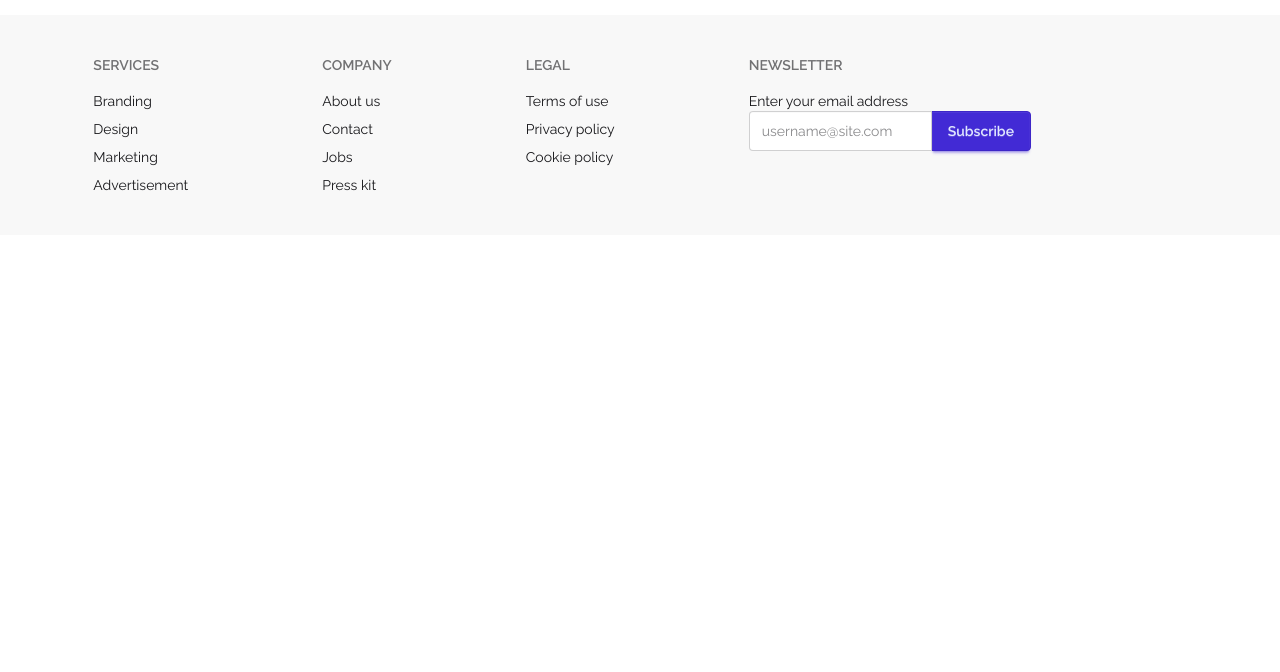
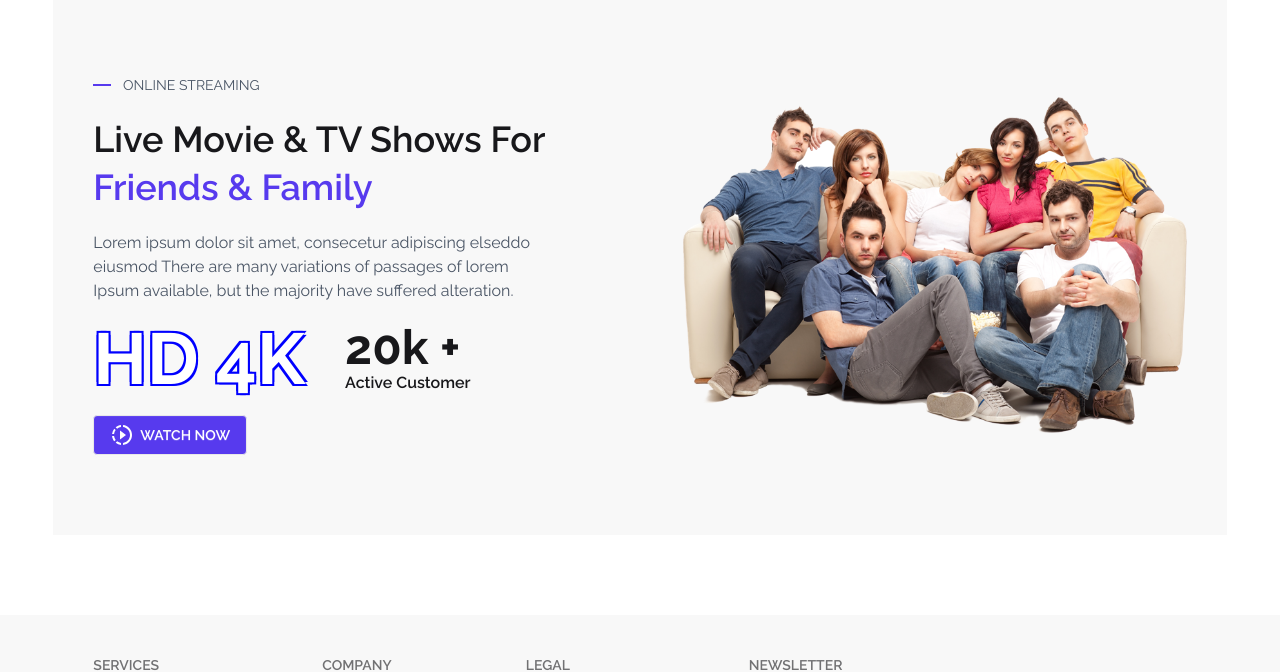
Before and after one commit to abdullahjim29/islamic-vision-client, a React (Vite) app: page / in a window 1280 px wide. Shown: the part 1413-2085 px from the top of the page. Before the commit the page ends 1648 px from the top, so only its background shows below. Built offline with nearby package versions, Linux system fonts and the light colour scheme; no server answers.

Commit message:
added second extra section on home page with AOS animation

```diff
--- a/package.json
+++ b/package.json
@@ -11,6 +11,7 @@
   },
   "dependencies": {
     "@tailwindcss/vite": "^4.0.12",
+    "aos": "^2.3.4",
     "firebase": "^11.4.0",
     "react": "^19.0.0",
     "react-dom": "^19.0.0",
--- a/src/components/BannerImageSlider.jsx
+++ b/src/components/BannerImageSlider.jsx
@@ -7,7 +7,6 @@ const BannerImageSlider = () => {
     { url: "https://i.ibb.co/PvD23mk2/desktop-wallpaper-alparslan-alp-arslan.jpg" },
     { url: "https://i.ibb.co/LDPh6syP/645099.jpg" },
     { url: "https://i.ibb.co/GvfqDT4K/Kurulus-Osman.jpg" },
-    { url: "https://i.ibb.co.com/KQnPHwb/Destan-Series.jpg" },
     { url: "https://i.ibb.co.com/Gv153TSN/hq720.jpg" },
     { url: "https://i.ibb.co.com/ym6dMcFJ/30397725-30-NAMA.webp" },
     { url: "https://i.ibb.co.com/FknxJkch/Ammar-ibn-Aziz-Ahmed-Mehmet-Bozdag-ATV-Bozkir-Arslani-Celaleddin-Mendirman-Jaloliddin.jpg" },
--- /dev/null
+++ b/src/components/ExtraSection.jsx
@@ -0,0 +1,57 @@
+import { useEffect } from "react";
+import { MdOutlineSlowMotionVideo } from "react-icons/md";
+import { Link } from "react-router-dom";
+import AOS from "aos";
+import "aos/dist/aos.css";
+
+const ExtraSection = () => {
+        useEffect(() => {
+          AOS.init({
+            duration: 2000,
+          });
+        });
+  return (
+    <div className="my-20 bg-base-200 py-20 px-10 ">
+      <div className="flex flex-col lg:flex-row items-center space-y-10 lg:space-y-0">
+        {/* left */}
+        <div className="space-y-5">
+          <div className="flex items-center gap-3">
+            <p className="border-b-2 border-[#573AEE] w-[3%]"></p>
+            <p className="text-sm text-gray-600">ONLINE STREAMING</p>
+          </div>
+          <h3 className="text-2xl md:text-4xl font-semibold leading-12 w-full md:w-5/6">
+            Live Movie & TV Shows For <span className="text-[#573AEE]">Friends & Family</span>
+          </h3>
+          <p className="w-full md:w-9/12 text-gray-600">
+            Lorem ipsum dolor sit amet, consecetur adipiscing elseddo eiusmod
+            There are many variations of passages of lorem Ipsum available, but
+            the majority have suffered alteration.
+          </p>
+          <div className="my-5 flex items-center gap-10">
+            <div>
+            <h4
+              className="text-[40px] sm:text-[60px] md:text-[80px] lg:text-7xl font-bold text-white uppercase
+              [text-shadow:-2px_-2px_0_blue,2px_-2px_0_blue,-2px_2px_0_blue,2px_2px_0_blue]"
+            >
+              HD 4K
+            </h4>
+            </div>
+
+            <div>
+                <h5 className="text-5xl font-bold">20k +</h5>
+                <p className="font-semibold">Active Customer</p>
+            </div>
+          </div>
+          <Link to={'/all-series'}><button className="btn bg-[#573AEE] text-white"><MdOutlineSlowMotionVideo className="text-2xl"/>WATCH NOW</button></Link>
+        </div>
+
+        {/* right */}
+        <div  data-aos="fade-left" className="w-full">
+            <img className="w-full" src="/public/live_img.png" alt="" />
+        </div>
+      </div>
+    </div>
+  );
+};
+
+export default ExtraSection;
--- a/src/components/Navbar.jsx
+++ b/src/components/Navbar.jsx
@@ -2,7 +2,7 @@ import { useContext, useEffect, useState } from "react";
 import { Link, NavLink } from "react-router-dom";
 import { AuthContext } from "../layout/AuthProvider";
 
-const Navbar = () => {
+const Navbar = ({scrolling}) => {
   const { logOutUser, user } = useContext(AuthContext);
 
   const [show, setShow] = useState(false);
@@ -26,7 +26,7 @@ const Navbar = () => {
           className={({ isActive }) =>
             isActive
               ? "text-[#573AEE] font-bold"
-              : "hover:border-b border-[#573AEE] font-semibold text-white"
+              : `hover:border-b border-[#573AEE] font-semibold ${scrolling && !toggleTheme ? 'text-black' : 'text-white'}`
           }
           to={"/"}
         >
@@ -38,7 +38,7 @@ const Navbar = () => {
           className={({ isActive }) =>
             isActive
               ? "text-[#573AEE] font-bold"
-              : "hover:border-b border-[#573AEE] font-semibold text-white"
+              : `hover:border-b border-[#573AEE] font-semibold ${scrolling && !toggleTheme ? 'text-black' : 'text-white'}`
           }
           to={"/all-series"}
         >
@@ -50,7 +50,7 @@ const Navbar = () => {
           className={({ isActive }) =>
             isActive
               ? "text-[#573AEE] font-bold"
-              : "hover:border-b border-[#573AEE] font-semibold text-white"
+              : `hover:border-b border-[#573AEE] font-semibold ${scrolling && !toggleTheme ? 'text-black' : 'text-white'}`
           }
           to={"/add-series"}
         >
@@ -62,7 +62,7 @@ const Navbar = () => {
           className={({ isActive }) =>
             isActive
               ? "text-[#573AEE] font-bold"
-              : "hover:border-b border-[#573AEE] font-semibold text-white"
+              : `hover:border-b border-[#573AEE] font-semibold ${scrolling && !toggleTheme ? 'text-black' : 'text-white'}`
           }
           to={"/favorite-series"}
         >
@@ -74,7 +74,7 @@ const Navbar = () => {
           className={({ isActive }) =>
             isActive
               ? "text-[#573AEE] font-bold"
-              : "hover:border-b border-[#573AEE] font-semibold text-white"
+              : `hover:border-b border-[#573AEE] font-semibold ${scrolling && !toggleTheme ? 'text-black' : 'text-white'}`
           }
           to={"/discover"}
         >
@@ -84,7 +84,7 @@ const Navbar = () => {
     </>
   );
   return (
-    <div className="navbar w-11/12 mx-auto">
+    <div className={`navbar w-11/12 mx-auto`}>
       <div className="navbar-start">
         <div className="dropdown">
           <div tabIndex={0} role="button" className="btn btn-ghost lg:hidden">
@@ -111,12 +111,12 @@ const Navbar = () => {
             {navLinks}
           </ul>
         </div>
+        <div className="flex items-center">
         <label onClick={() => setToggleTheme(!toggleTheme)} className="">
-          {/* this hidden checkbox controls the state */}
 
           {/* sun icon */}
           <svg
-            className={`swap-off h-10 w-10 fill-current cursor-pointer text-white ${
+            className={`swap-off h-10 w-10 fill-current cursor-pointer ${scrolling && !toggleTheme ? 'text-black' : 'text-white'} ${
               !toggleTheme ? "hidden" : "block"
             }`}
             xmlns="http://www.w3.org/2000/svg"
@@ -127,7 +127,7 @@ const Navbar = () => {
 
           {/* moon icon */}
           <svg
-            className={`swap-on h-10 w-10 fill-current cursor-pointer text-white ${
+            className={`swap-on h-10 w-10 fill-current cursor-pointer ${scrolling && !toggleTheme ? 'text-black' : 'text-white'} ${
               toggleTheme ? "hidden" : "block"
             }`}
             xmlns="http://www.w3.org/2000/svg"
@@ -136,9 +136,10 @@ const Navbar = () => {
             <path d="M21.64,13a1,1,0,0,0-1.05-.14,8.05,8.05,0,0,1-3.37.73A8.15,8.15,0,0,1,9.08,5.49a8.59,8.59,0,0,1,.25-2A1,1,0,0,0,8,2.36,10.14,10.14,0,1,0,22,14.05,1,1,0,0,0,21.64,13Zm-9.5,6.69A8.14,8.14,0,0,1,7.08,5.22v.27A10.15,10.15,0,0,0,17.22,15.63a9.79,9.79,0,0,0,2.1-.22A8.11,8.11,0,0,1,12.14,19.73Z" />
           </svg>
         </label>
-        <Link to={"/"} className="btn btn-ghost text-xl text-white">
+        <Link to={"/"} className={`text-xl ml-5 font-bold ${scrolling && !toggleTheme ? 'text-black' : 'text-white'}`}>
           Islamic Vision
         </Link>
+        </div>
       </div>
       <div className="navbar-center hidden lg:flex">
         <ul className="menu menu-horizontal px-1">{navLinks}</ul>
--- a/src/components/Video.jsx
+++ b/src/components/Video.jsx
@@ -2,7 +2,7 @@ const Video = () => {
   return (
     <div className="my-20">
       <h2 className="text-5xl my-6">Trailer</h2>
-      <div className="flex">
+      <div className="flex flex-col md:flex-row">
       <div>
         <video
           controls
--- a/src/layout/MainLayout.jsx
+++ b/src/layout/MainLayout.jsx
@@ -2,13 +2,31 @@ import { Outlet } from "react-router-dom";
 import Navbar from "../components/Navbar";
 import BannerImageSlider from "../components/BannerImageSlider";
 import Footer from "./Footer";
+import { useEffect, useState } from "react";
 
 const MainLayout = () => {
+  const [scrolling, setScrolling] = useState(false);
+
+  useEffect(() => {
+    const handleScroll = () => {
+      if (window.scrollY > 50) {
+        setScrolling(true);
+      } else {
+        setScrolling(false);
+      }
+    };
+
+    window.addEventListener("scroll", handleScroll);
+
+    return () => {
+      window.removeEventListener("scroll", handleScroll);
+    };
+  }, []);
   return (
     <div>
       <header className="relative min-h-screen">
-        <div className={`fixed top-0 z-10 w-full`}>
-          <Navbar />
+        <div className={`fixed top-0 z-10 w-full ${scrolling ? "backdrop-blur-3xl shadow-lg" : "bg-transparent"}`}>
+        <Navbar scrolling={scrolling} />
         </div>
 
         <div className="absolute top-0">
--- a/src/pages/Home.jsx
+++ b/src/pages/Home.jsx
@@ -4,6 +4,7 @@ import Video from "../components/Video";
 import { useContext } from "react";
 import { SeriesContext } from "../layout/SeriesContextApi";
 import LoadingSpinner from "../components/LoadingSpinner";
+import ExtraSection from "../components/ExtraSection";
 
 const Home = () => {
   const {series} = useContext(SeriesContext);
@@ -14,14 +15,15 @@ const Home = () => {
         <h2 className="text-3xl font-[raleway] font-semibold">Islamic Vision Most Popular</h2>
       </div>
       <SeriesCards limitedSeries={limitedSeries} />
-      <div className="flex items-center gap-2 hover:text-[#573AEE] text-xl">
+
         {
-          series.length <= 6  ? '' : <div className="flex items-center gap-2">
+          series.length <= 6  ? '' : <div className="ml-3">
           <Link to={'/all-series'}><button className="btn bg-[#573AEE] text-white">See All</button></Link>
         </div>
         }
-      </div>
+
       <Video/>
+      <ExtraSection/>
     </div>
   );
 };
```
Also changed, not shown: public/live_img.png (added), 1 other file (tests, documents, lock files or other folders).
